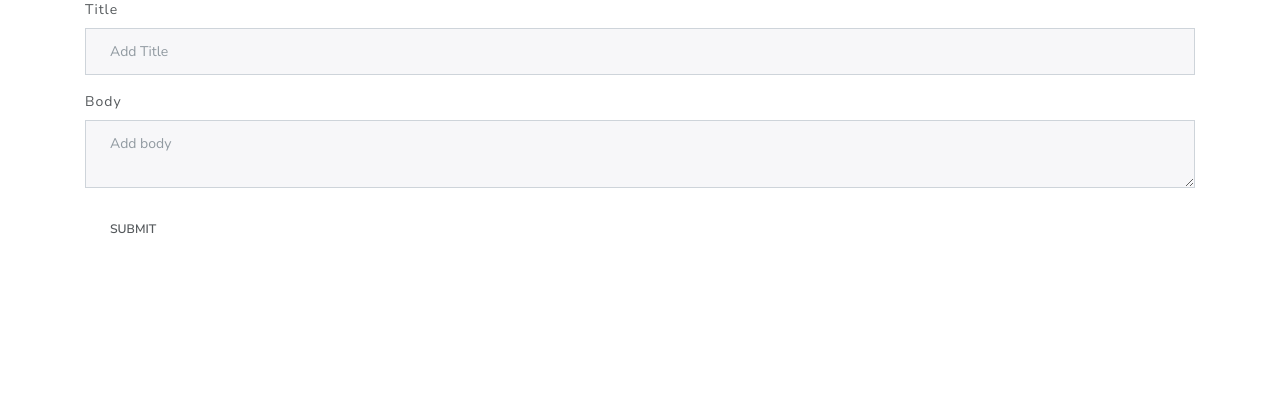
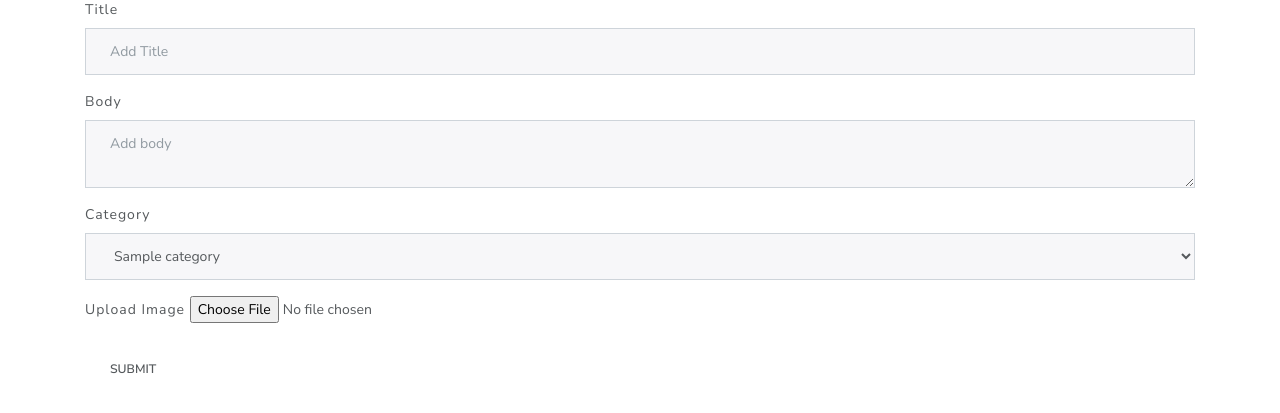
Before and after one commit to Laetronaz/LaetronazBlog, a CodeIgniter app: page /Laetronaz/index.php/posts/create in a window 1280 px wide. Shown: the part 141-554 px from the top of the page. Run offline with CodeIgniter, Linux system fonts and the light colour scheme; tables that the repository leaves empty or names only in its code hold one stand-in row (values such as "Sample post"); some libraries are stand-ins or nearby versions.

Commit message:
-Version: 0.3.0 -Added Categories to the posts -Added an image the posts -fixed the css file link

```diff
--- a/application/config/autoload.php
+++ b/application/config/autoload.php
@@ -89,7 +89,7 @@ $autoload['drivers'] = array();
 |
 |	$autoload['helper'] = array('url', 'file');
 */
-$autoload['helper'] = array('url','form');
+$autoload['helper'] = array('url','form','text');
 
 /*
 | -------------------------------------------------------------------
--- a/application/controllers/Posts.php
+++ b/application/controllers/Posts.php
@@ -27,6 +27,8 @@
         public function create(){
             $data['title'] = 'Create Post';
 
+            $data['categories'] = $this->post_model->get_categories();
+
             $this->form_validation->set_rules('title', 'Title', 'required');
             $this->form_validation->set_rules('body', 'Body', 'required');
 
@@ -36,7 +38,25 @@
                 $this->load->view('templates/footer');
             }
             else{
-                $this->post_model->create_post();
+                //Upload Image
+                $config['upload_path'] = './assets/images/posts';
+                $config['allowed_types'] = 'gif|jpg|png';
+                $config['max_size'] = '2048';
+                $config['max_width'] = '500';
+                $config['max_height'] = '500';
+
+                $this->load->library('upload', $config);
+
+                if(!$this->upload->do_upload()){
+                    $errors = array('error' => $this->upload->display_errors());
+                    $post_image = 'noimage.jpg';
+                }
+                else{
+                    $data = array('upload_data' => $this->upload->data());
+                    $post_image = $_FILES['userfile']['name'];
+                }
+
+                $this->post_model->create_post($post_image);
                 redirect('posts');
             }
         }
@@ -48,6 +68,8 @@
 
         public function edit($slug){
             $data['post'] = $this->post_model->get_posts($slug);
+
+            $data['categories'] = $this->post_model->get_categories();
 
             if(empty($data['post'])){
                 show_404();
--- a/application/models/Post_model.php
+++ b/application/models/Post_model.php
@@ -6,7 +6,8 @@
 
         public function get_posts($slug = FALSE){
             if($slug === FALSE){
-                $this->db->order_by('id', 'DESC');
+                $this->db->order_by('posts.id', 'DESC');
+                $this->db->join('categories', 'categories.id = posts.category_id');
                 $query = $this->db->get('posts');
                 return $query->result_array();
             }
@@ -15,12 +16,14 @@
             return $query->row_array();
         }
 
-        public function create_post(){
+        public function create_post($post_image){
             $slug = url_title($this->input->post('title'));
             $data = array(
                 'title' => $this->input->post('title'),
                 'slug' => $slug,
-                'body' => $this->input->post('body')
+                'body' => $this->input->post('body'),
+                'category_id' => $this->input->post('category_id'),
+                'post_image' => $post_image
             );
 
             return $this->db->insert('posts', $data);
@@ -38,9 +41,16 @@
             $data = array(
                 'title' => $this->input->post('title'),
                 'slug' => $slug,
-                'body' => $this->input->post('body')
+                'body' => $this->input->post('body'),
+                'category_id' => $this->input->post('category_id')
             );
             $this->db->where('id', $this->input->post('id'));
             return $this->db->update('posts', $data);
         }
+
+        public function get_categories(){
+            $this->db->order_by('name');
+            $query = $this->db->get('categories');
+            return $query->result_array();
+        }
     }
--- a/application/views/posts/create.php
+++ b/application/views/posts/create.php
@@ -2,7 +2,7 @@
 
 <?php echo validation_errors(); ?>
 
-<?php echo form_open('posts/create'); ?>
+<?php echo form_open_multipart('posts/create'); ?>
   <div class="form-group">
     <label>Title</label>
     <input type="text" class="form-control" name ="title" placeholder="Add Title">
@@ -11,5 +11,17 @@
     <label for="exampleFormControlSelect1">Body</label>
     <textarea id="editor1" class="form-control" name="body" placeholder="Add body"></textarea>
   </div>
+  <div class = "form-group">
+    <label>Category</label>
+    <select name="category_id" class="form-control">
+      <?php foreach($categories as $category): ?>
+        <option value="<?php echo $category['id']; ?>"><?php echo $category['name']; ?></option>
+      <?php endforeach; ?>
+    </select>
+  </div>
+  <div class="form-group">
+    <label>Upload Image</label>
+    <input type="file" name="userfile" size="20">
+  </div>
   <button type="submit" class="btn btn-default">Submit</button>
 </form>
--- a/application/views/posts/view.php
+++ b/application/views/posts/view.php
@@ -1,5 +1,6 @@
 <h2><?php echo $post['title']; ?></h2>
 <small class="post-date">Posted on: <?php echo $post['created_at']; ?></small></br>
+<img class="thumbnail" src="<?php echo site_url(); ?>assets/images/posts/<?php echo $post['post_image'];?>" width="250" height="250">
 <div class="post-body">
     <?php echo $post['body']; ?>
 </div>
--- a/application/views/templates/header.php
+++ b/application/views/templates/header.php
@@ -2,7 +2,7 @@
 <head>
     <title>Laetronaz Blog</title>
     <link rel="stylesheet" href="https://bootswatch.com/4/lux/bootstrap.min.css">
-    <link rel="stylesheet" href="<?php echo base_url(); ?>/assets/css/style.css">
+    <link rel="stylesheet" href="<?php echo base_url(); ?>assets/css/style.css">
     <script src="http://cdn.ckeditor.com/4.10.0/standard/ckeditor.js"></script>
 </head>
 <body>
```
Also changed, not shown: application/views/posts/edit.php (+8 -0 lines), application/views/posts/index.php (+12 -4 lines), assets/images/posts/80e878da2963e18ebc58c1a19c1d0c1e.jpg (added), assets/images/posts/noimage.jpg (added).
